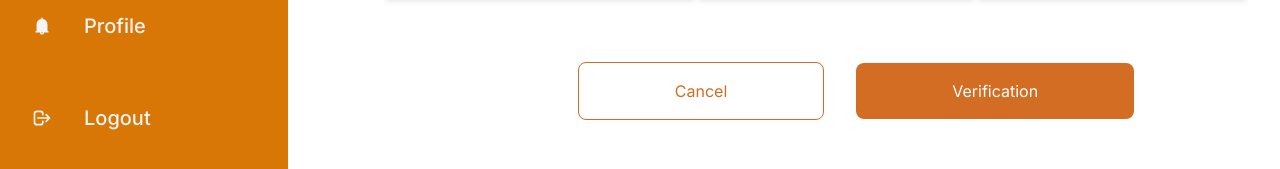
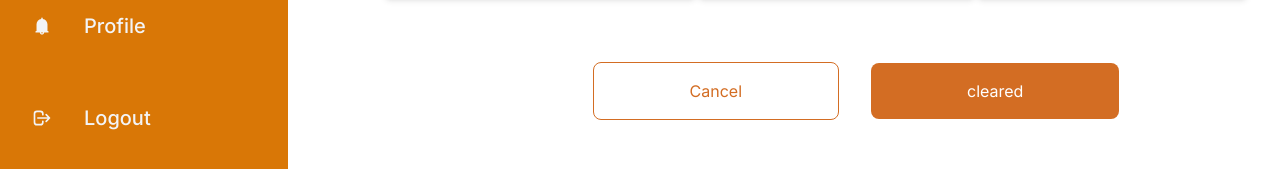
Before and after one commit to MAUREEN-OUGODEV/Nova-Custom-Official-Portal, a Next.js app: page /summary in a window 1280 px wide. Shown: the part 494-663 px from the top of the page. Built offline with nearby package versions, Linux system fonts and the light colour scheme; no server answers.

Commit message:
Adding to the github account

```diff
--- a/app/summary/page.tsx
+++ b/app/summary/page.tsx
@@ -209,7 +209,7 @@ const Home = ({ driverSlug }: any) => {
               className="bg-nova-amber-600 text-white py-4 px-24 rounded-lg mx-4"
               onClick={handleVerificationClear}
             >
-              Verification
+              cleared
             </button>
           </div>
           <div>
```
